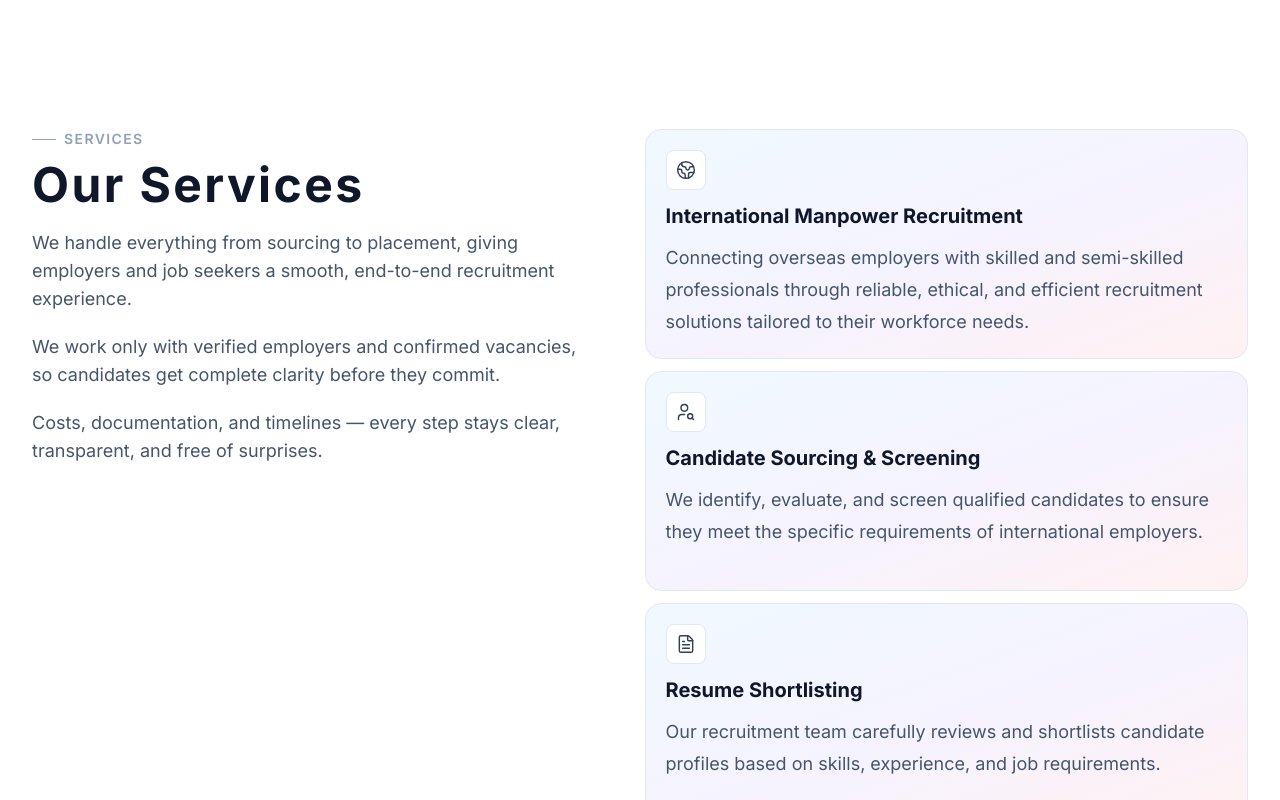
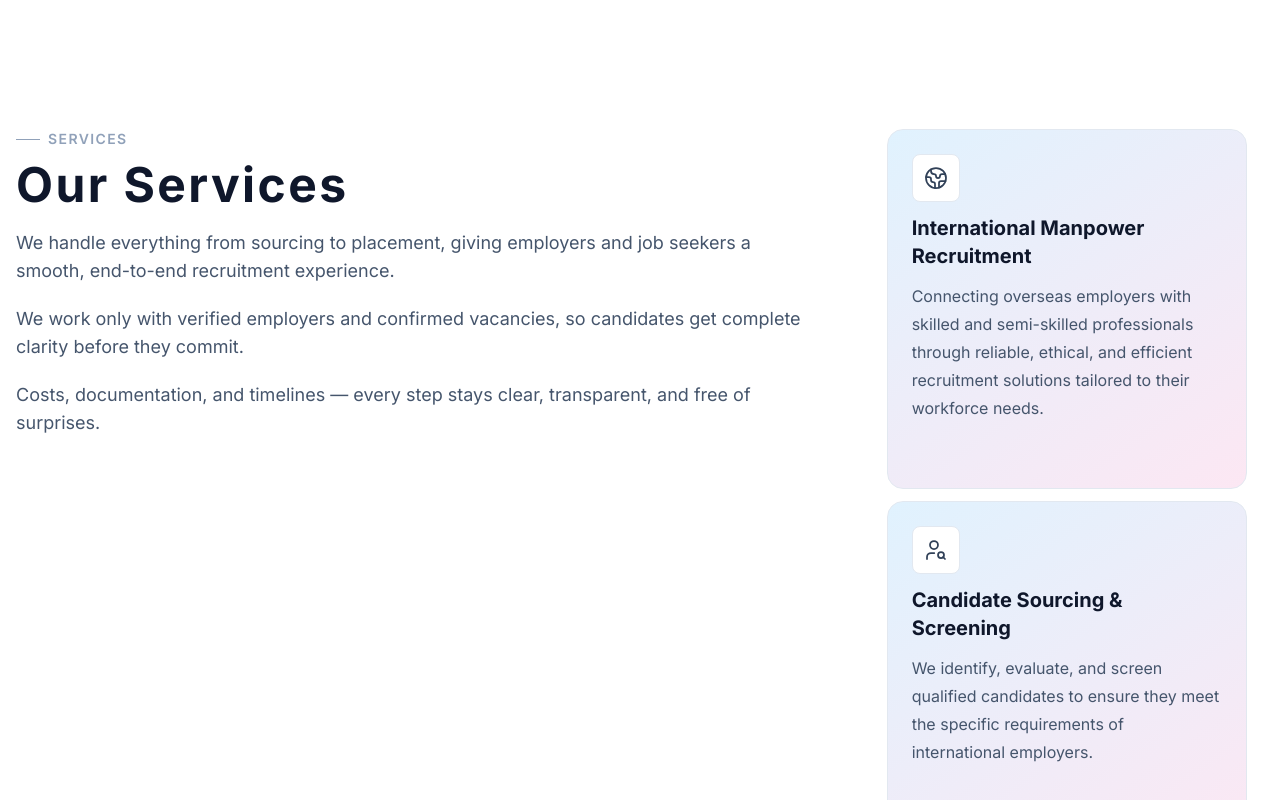
Before and after one commit to louiesakash69-cmd/Al-consultancy, a React (Vite) app: page / in a window 1280 px wide. Shown: the part 1720-2520 px from the top of the page. Built offline with nearby package versions, Linux system fonts and the light colour scheme.

Commit message:
updated the card

```diff
--- a/src/components/IndustriesWeServe.jsx
+++ b/src/components/IndustriesWeServe.jsx
@@ -62,7 +62,7 @@ export default function IndustriesWeServe() {
   return (
     <section id="industries" className="py-7 md:py-12 lg:py-16 overflow-hidden">
       {/* Heading and Description */}
-      <div className= " px-8 max-w-7xl mx-auto  grid grid-cols-1 lg:grid-cols-2 gap-10 items-start">
+      <div className= " px-4 max-w-7xl mx-auto  grid grid-cols-1 lg:grid-cols-2 gap-10 items-start">
         {/* Left Side Heading */}
         <motion.div
           initial={{ opacity: 0, scale: 0.8 }}
--- a/src/components/OurService.jsx
+++ b/src/components/OurService.jsx
@@ -73,8 +73,8 @@ export default function OurService() {
   return (
     <section id="services" className="py-7 md:py-12 lg:py-16 ">
       <div
-        className="px-8 max-w-7xl mx-auto grid grid-cols-1
-        sm:grid-cols-[1fr_1.1fr] gap-10 sm:gap-16 sm:items-start">
+        className="px-4 max-w-7xl mx-auto grid grid-cols-1
+        sm:grid-cols-[2fr_1fr] gap-10 sm:gap-16 sm:items-start">
 
         {/* Left side - static on mobile, sticky only on sm and above */}
 
@@ -88,7 +88,8 @@ export default function OurService() {
         >
           <div className="flex items-center gap-2">
             <span className="w-6 h-px bg-slate-400"></span>
-            <span className="text-xs md:text-sm font-semibold tracking-widest text-slate-400">
+            <span className="text-xs md:text-sm font-semibold tracking-widest
+             text-slate-400">
               SERVICES
             </span>
           </div>
@@ -136,41 +137,44 @@ export default function OurService() {
                   className="
                   relative overflow-hidden
                   rounded-lg sm:rounded-2xl
-                  sm:min-h-[220px]
-                  w-full max-w-[300px] sm:max-w-md sm:max-w-lg lg:max-w-full mx-auto
+                  aspect-square
+                  w-full max-w-[300px] sm:max-w-[380px] lg:max-w-[360px] mx-auto
                   border border-slate-200"
                   style={{
                     background:
-                      "linear-gradient(to bottom right, #f0f9ff, #f5f3ff, #fff1f2)",
-                  }}>
+                    "linear-gradient(145deg, #e0f2fe, #fce7f3)", }}
+                  >
 
                   {/*  content */}
 
                   <div className="relative z-10 flex flex-col items-start
-                  gap-4 sm:gap-3
+                  gap-3 sm:gap-3
                   justify-start
-                  text-left h-full p-4 sm:p-5">
-                    <div className="w-12 h-12 sm:w-10 sm:h-10
+                  text-left h-full p-5 sm:p-6">
+                    <div className="w-12 h-12 sm:w-12 sm:h-12
                      rounded-md sm:rounded-lg
                      bg-white/60 sm:bg-white
                      border-0 sm:border sm:border-slate-200
-                     flex items-center justify-center shrink-0">
+                     flex items-center justify-center shrink-0 mb-0">
                       {Icon && (
                         <Icon
-                          className="w-6 h-6 sm:w-5 sm:h-5 text-slate-900 sm:text-slate-700"
+                          className="w-6 h-6 sm:w-6 sm:h-6 text-slate-900 sm:text-slate-700"
                           strokeWidth={1.75}
                         />
                       )}
                     </div>
 
-                    <h3 className="text-xl sm:text-lg md:text-xl font-bold text-slate-900">
+                    <h3 className="text-lg sm:text-xl md:text-xl font-bold
+                     text-slate-900 line-clamp-2 shrink-0">
                       {service.title}
                     </h3>
-                    <p className="text-[20px] sm:text-base md:text-lg
-                     leading-7 sm:leading-7 md:leading-8
-                     text-slate-600">
-                      {service.description}
-                    </p>
+                    <div className="flex-1 min-h-0 overflow-hidden w-full">
+                      <p className="text-sm sm:text-base md:text-base
+                       leading-6 sm:leading-7
+                       text-slate-600">
+                        {service.description}
+                      </p>
+                    </div>
                   </div>
                 </motion.div>
               </div>
```
